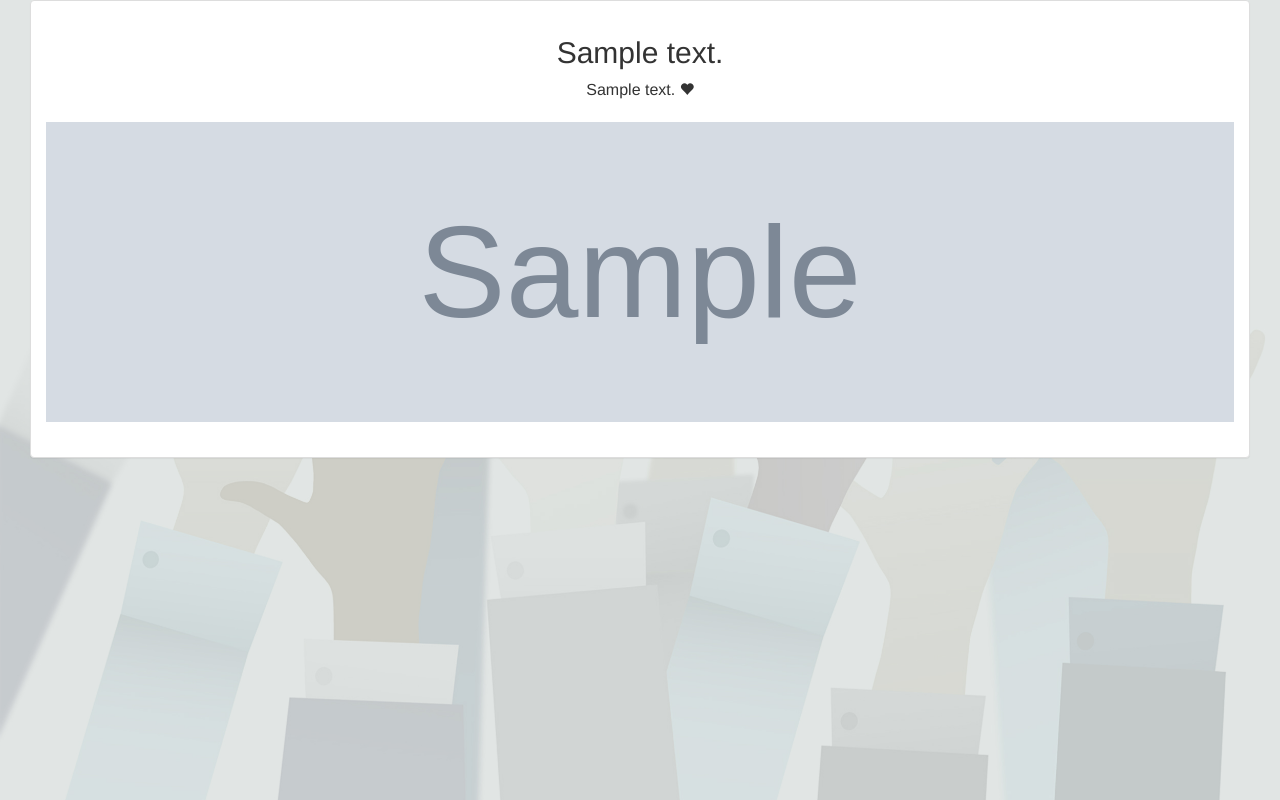
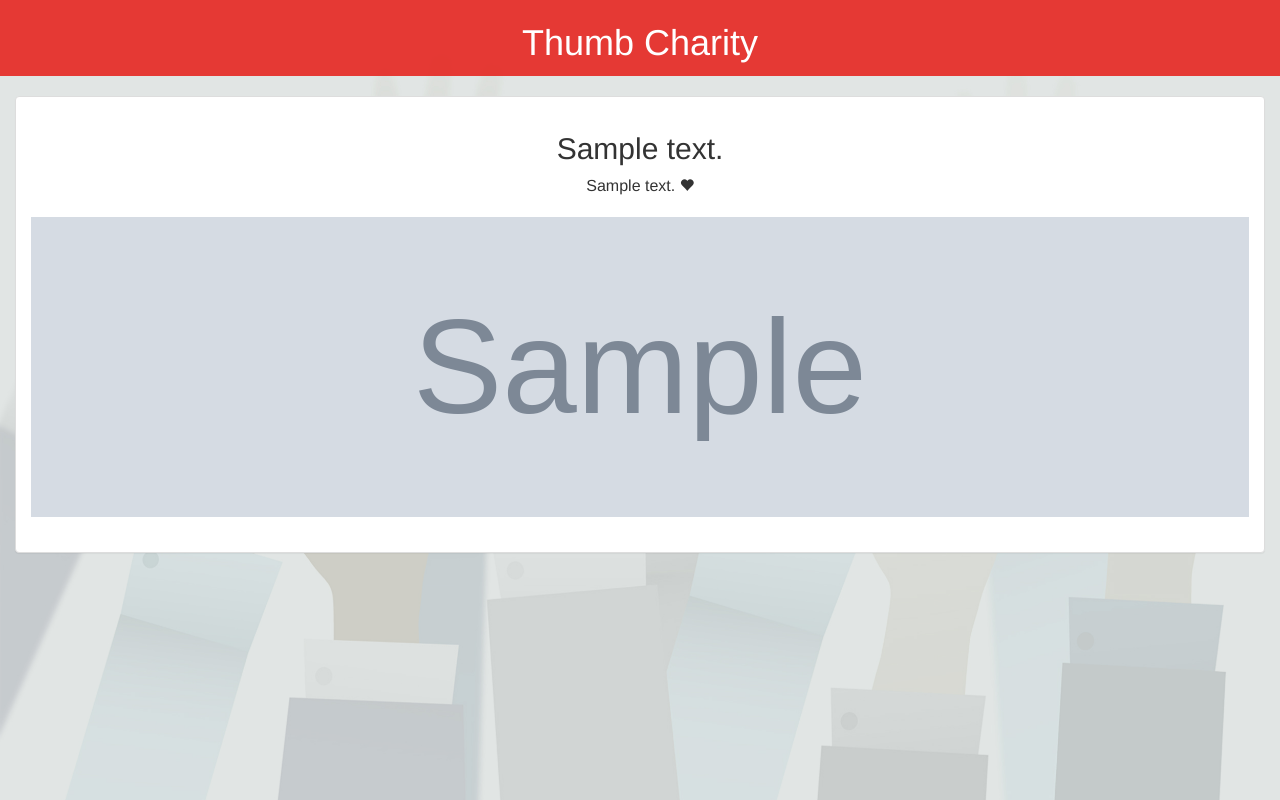
Before and after one commit to icharity/donate, a Django app: template nx/templates/notes.html in a window 1280 px wide. Run offline with Django 3.2, Linux system fonts and the light colour scheme; the template is opened without the code that fills it: most values are stand-ins (such as "Sample title", 1, 10 or a date in 2020); grey boxes marked "Sample" are stand-in pictures; some libraries are stand-ins or nearby versions; some web fonts are replaced.

Commit message:
add header

```diff
--- a/nx/templates/needs.html
+++ b/nx/templates/needs.html
@@ -4,16 +4,18 @@
 <script src="{% static "js/bootstrap.js" %}"></script>
 
 <link rel="stylesheet" href="{% static "css/bootstrap.min.css" %}">
+<link rel="stylesheet" href="{% static "css/notes.css" %}">
 
 {% load i18n %}
 
 {% block main %}
 <div class="container-fluid">
     <div class="row">
+        <header>
+            <h1>Thumb Charity</h1>
+        </header>
         <div class="col-sm-12">
             <div class="container">
-                <h1>Needs</h1>
-
                 {% for need in needs %}
                 <div class="panel panel-default">
                     <div class="panel-body">
--- a/nx/templates/notes.html
+++ b/nx/templates/notes.html
@@ -11,7 +11,11 @@
 
 {% block main %}
 
-<div class="container-fluid col-sm-12">
+<div class="container-fluid">
+    <div class="row">
+    <header>
+        <h1>Thumb Charity</h1>
+    </header>
     <div class="col-sm-12">
        {% for note in notes %}
         <div class="panel panel-default">
@@ -29,5 +33,6 @@
         </div>
        {% endfor %}
     </div>
+    </div>
 </div>
 {% endblock %}
--- a/static/css/notes.css
+++ b/static/css/notes.css
@@ -3,6 +3,14 @@ body {
     background: url('/static/img/donate_bg.jpg') no-repeat;
     background-size: cover;
     padding-top: 0px;
+}
+
+header{
+    background-color: rgba(230, 30, 24, 0.86);
+    padding: 3px 0;
+    margin-bottom: 20px;
+    text-align: center;
+    color: white;
 }
 
 .search-form {
```
